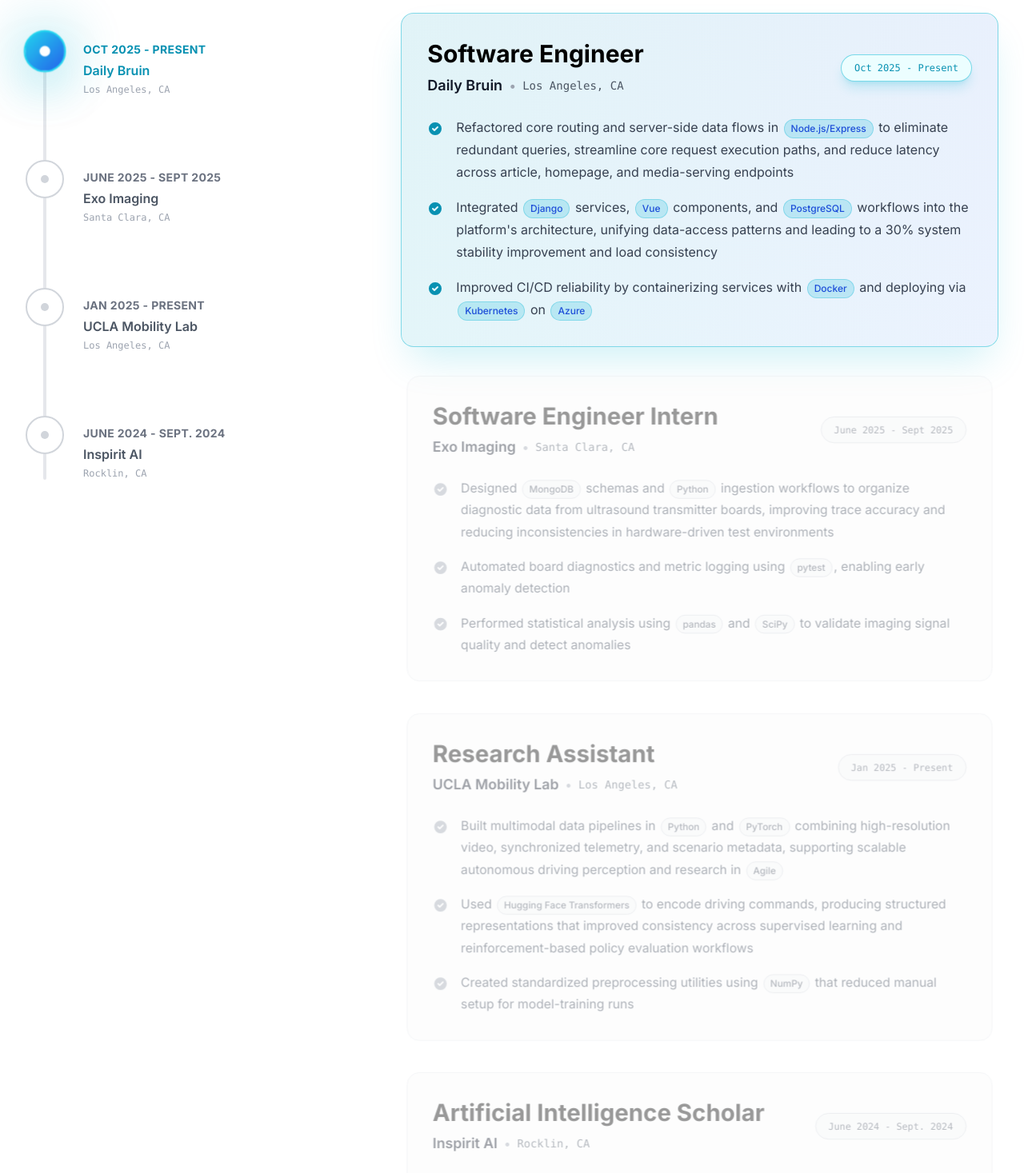
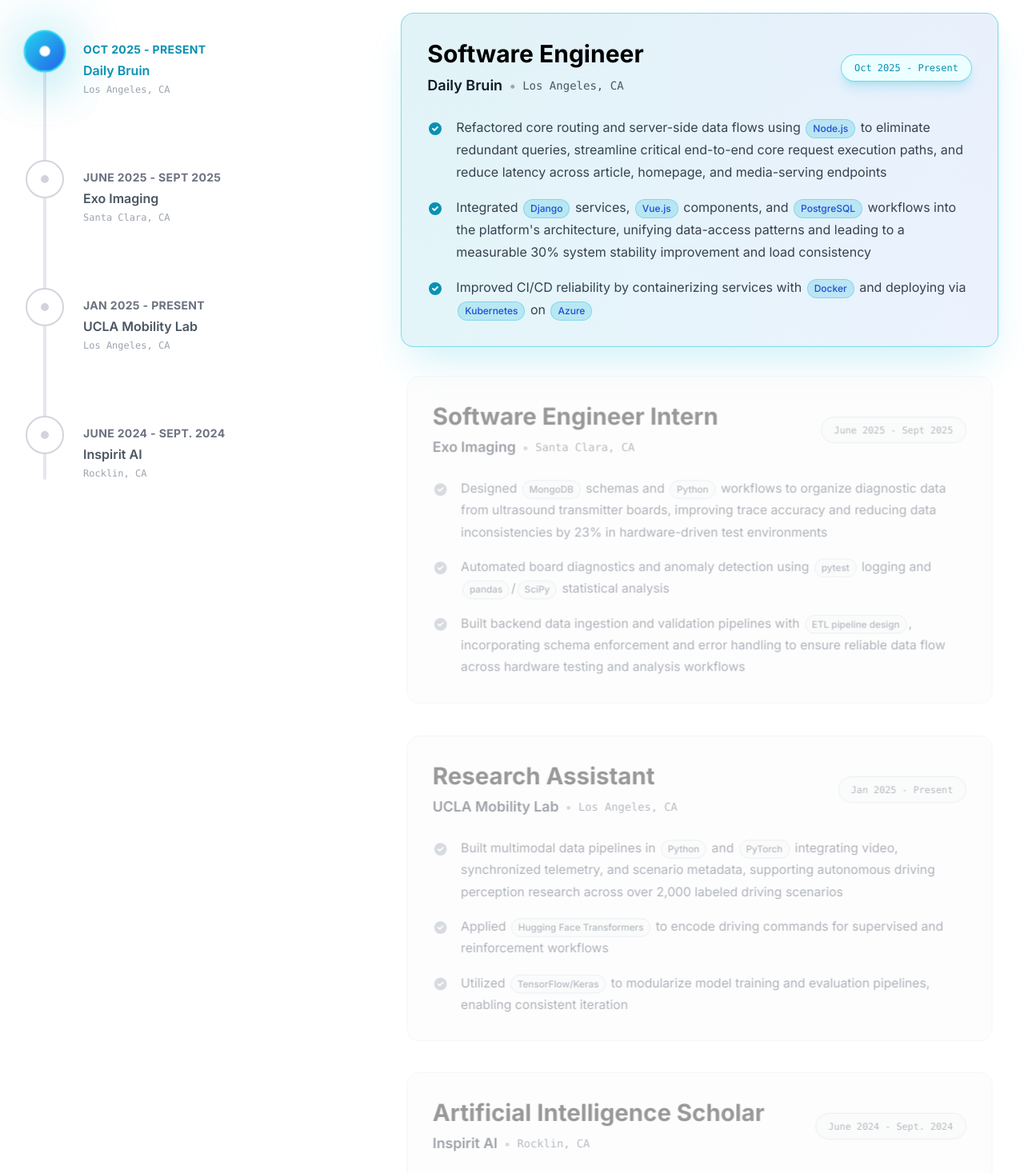
Before and after one commit to Preyan489/Personal-Website, a React (Create React App) app: page /experiences in a window 1280 px wide. Shown: the part 401-1868 px from the top of the page at 80% size. Built offline with nearby package versions, Linux system fonts and the light colour scheme.

Commit message:
Update Experiences and Skills

```diff
--- a/src/components/Experiences.tsx
+++ b/src/components/Experiences.tsx
@@ -25,11 +25,11 @@
       title: 'Software Engineer',
       period: 'Oct 2025 - Present',
       bullets: [
-        'Refactored core routing and server-side data flows in Node.js/Express to eliminate redundant queries, streamline core request execution paths, and reduce latency across article, homepage, and media-serving endpoints',
-        'Integrated Django services, Vue components, and PostgreSQL workflows into the platform\'s architecture, unifying data-access patterns and leading to a 30% system stability improvement and load consistency',
+        'Refactored core routing and server-side data flows using Node.js to eliminate redundant queries, streamline critical end-to-end core request execution paths, and reduce latency across article, homepage, and media-serving endpoints',
+        'Integrated Django services, Vue.js components, and PostgreSQL workflows into the platform\'s architecture, unifying data-access patterns and leading to a measurable 30% system stability improvement and load consistency',
         'Improved CI/CD reliability by containerizing services with Docker and deploying via Kubernetes on Azure',
       ],
-      skills: ['Node.js/Express', 'Django', 'Vue', 'PostgreSQL', 'Docker', 'Kubernetes', 'Azure'],
+      skills: ['Node.js', 'Django', 'Vue.js', 'PostgreSQL', 'Docker', 'Kubernetes', 'Azure'],
     },
     {
       company: 'Exo Imaging',
@@ -37,11 +37,11 @@
       title: 'Software Engineer Intern',
       period: 'June 2025 - Sept 2025',
       bullets: [
-        'Designed MongoDB schemas and Python ingestion workflows to organize diagnostic data from ultrasound transmitter boards, improving trace accuracy and reducing inconsistencies in hardware-driven test environments',
-        'Automated board diagnostics and metric logging using pytest, enabling early anomaly detection',
-        'Performed statistical analysis using pandas and SciPy to validate imaging signal quality and detect anomalies',
+        'Designed MongoDB schemas and Python workflows to organize diagnostic data from ultrasound transmitter boards, improving trace accuracy and reducing data inconsistencies by 23% in hardware-driven test environments',
+        'Automated board diagnostics and anomaly detection using pytest logging and pandas/SciPy statistical analysis',
+        'Built backend data ingestion and validation pipelines with ETL pipeline design, incorporating schema enforcement and error handling to ensure reliable data flow across hardware testing and analysis workflows',
       ],
-      skills: ['MongoDB', 'Python', 'pytest', 'pandas', 'SciPy'],
+      skills: ['MongoDB', 'Python', 'pytest', 'pandas', 'SciPy', 'ETL pipeline design'],
     },
     {
       company: 'UCLA Mobility Lab',
@@ -49,11 +49,11 @@
       title: 'Research Assistant',
       period: 'Jan 2025 - Present',
       bullets: [
-        'Built multimodal data pipelines in Python and PyTorch combining high-resolution video, synchronized telemetry, and scenario metadata, supporting scalable autonomous driving perception and research in Agile',
-        'Used Hugging Face Transformers to encode driving commands, producing structured representations that improved consistency across supervised learning and reinforcement-based policy evaluation workflows',
-        'Created standardized preprocessing utilities using NumPy that reduced manual setup for model-training runs',
+        'Built multimodal data pipelines in Python and PyTorch integrating video, synchronized telemetry, and scenario metadata, supporting autonomous driving perception research across over 2,000 labeled driving scenarios',
+        'Applied Hugging Face Transformers to encode driving commands for supervised and reinforcement workflows',
+        'Utilized TensorFlow/Keras to modularize model training and evaluation pipelines, enabling consistent iteration',
       ],
-      skills: ['Python', 'PyTorch', 'Hugging Face Transformers', 'NumPy', 'Agile'],
+      skills: ['Python', 'PyTorch', 'Hugging Face Transformers', 'TensorFlow/Keras', 'Keras'],
     },
     {
       company: 'Inspirit AI',
--- a/src/components/Projects.tsx
+++ b/src/components/Projects.tsx
@@ -18,7 +18,7 @@
       title: 'TheraVoice',
       description:
         'A modern AI mental health companion that delivers seamless voice-based conversations through real-time speech processing, intelligent response generation, and natural speech synthesis, supported by secure user accounts, persistent sessions, and a clean dark-mode design.',
-      technologies: ['FastAPI', 'Supabase', 'ElevenLabs', 'TypeScript', 'Material UI', 'Tailwind CSS', 'JWT', 'React/Vite'],
+      technologies: ['FastAPI', 'Supabase', 'ElevenLabs', 'TypeScript', 'Material UI', 'Tailwind CSS', 'JWT', 'React.js/Vite'],
       github: 'https://github.com/Preyan489/TheraVoice',
       demo: 'https://devpost.com/software/theravoice',
       image: `${process.env.PUBLIC_URL || ''}/theravoice-logo.png`,
--- a/src/components/Skills.tsx
+++ b/src/components/Skills.tsx
@@ -20,7 +20,7 @@
     const experiences = [
       {
         name: 'Daily Bruin',
-        skills: ['Node.js/Express', 'Django', 'Vue', 'PostgreSQL', 'Docker', 'Kubernetes', 'Azure']
+        skills: ['Node.js/Express', 'Django', 'Vue.js', 'PostgreSQL', 'Docker', 'Kubernetes', 'Azure']
       },
       {
         name: 'Exo Imaging',
@@ -28,7 +28,7 @@
       },
       {
         name: 'UCLA Mobility Lab',
-        skills: ['Python', 'PyTorch', 'Hugging Face Transformers', 'NumPy', 'Agile']
+        skills: ['Python', 'PyTorch', 'Hugging Face Transformers', 'TensorFlow/Keras', 'Keras']
       },
       {
         name: 'Inspirit AI',
@@ -40,7 +40,7 @@
     const projects = [
       {
         name: 'TheraVoice',
-        skills: ['FastAPI', 'Supabase', 'ElevenLabs', 'TypeScript', 'Material UI', 'Tailwind CSS', 'JWT', 'React', 'Vite']
+        skills: ['FastAPI', 'Supabase', 'ElevenLabs', 'TypeScript', 'Material UI', 'Tailwind CSS', 'JWT', 'React.js', 'Vite']
       },
       {
         name: 'ScriptShelf',
```
